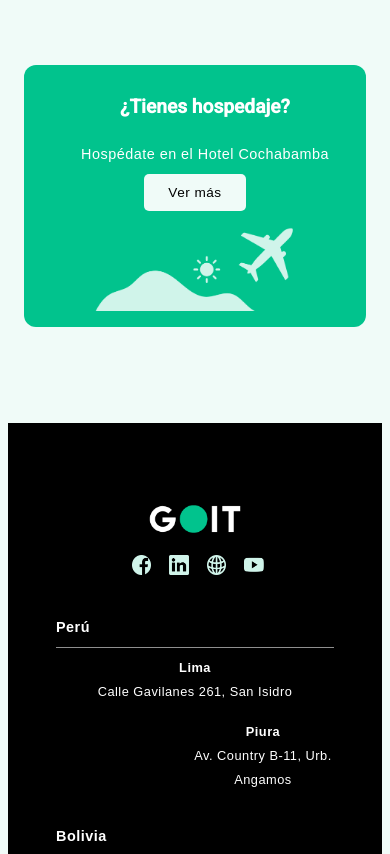
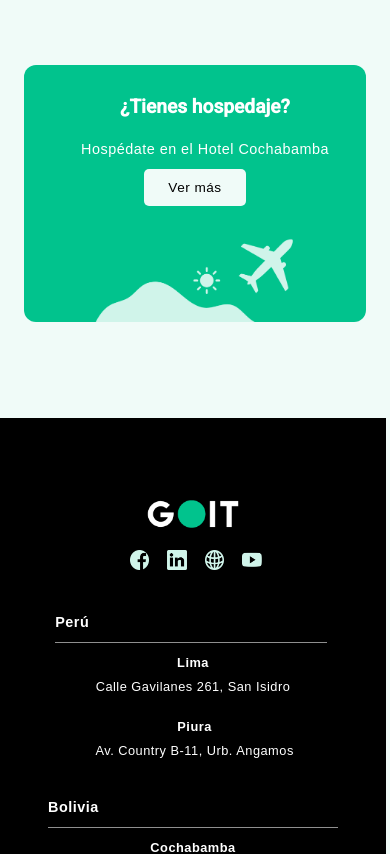
Before and after one commit to Priset/invitacion-web-goit, an Angular app: page / in a window 390 px wide. Shown: the part 4300-5154 px from the top of the page. Built offline with nearby package versions, Linux system fonts and the light colour scheme.

Commit message:
commit with footer and hotel-booking component changed

```diff
--- a/src/app/footer/footer.component.css
+++ b/src/app/footer/footer.component.css
@@ -55,7 +55,13 @@
   font-size: 0.75rem;
 }
 
-.country-title {
+.country-title-peru {
+  font-weight: bold;
+  font-size: 1.2rem;
+  margin-bottom: 0.5rem;
+}
+
+.country-title-bolivia {
   font-weight: bold;
   font-size: 1.2rem;
   margin-bottom: 0.5rem;
@@ -118,7 +124,11 @@
     gap: 1rem; /* Reduce el espacio entre ciudades */
   }
 
-  .country-title {
+  .country-title-peru {
+    font-size: 1rem; /* Reduce ligeramente el tamaño del título */
+  }
+
+  .country-title-bolivia {
     font-size: 1rem; /* Reduce ligeramente el tamaño del título */
   }
 
@@ -161,6 +171,12 @@
     padding: 1rem; /* Reduce el padding general */
   }
 
+  .footer {
+    width: 386px;
+    margin-inline-start: -8px;
+    margin-bottom: -8px;
+  }
+
   .logo {
     width: 6rem; /* Reduce el tamaño del logo */
     margin-top: 0; /* Elimina el margen superior */
@@ -175,12 +191,22 @@
     height: 1.2rem;
   }
 
+  .horizontal-divider-peru {
+    width: 135%;
+    margin-inline-start: -37px;
+}
+
   .city-info {
     flex-direction: column; /* Cambia a disposición vertical */
     align-items: center;
   }
 
-  .country-title {
+  .country-title-peru {
+    font-size: 0.9rem; /* Reduce el tamaño del título */
+    margin-inline-start: -37px;
+  }
+
+  .country-title-bolivia {
     font-size: 0.9rem; /* Reduce el tamaño del título */
   }
 
@@ -190,6 +216,10 @@
     font-size: 0.8rem; /* Texto más compacto */
   }
 
+  .city-piura {
+    margin-left: 0.2rem;
+  }
+
   .copyright-section {
     font-size: 0.65rem; /* Texto más compacto */
     margin-top: 1rem; /* Ajusta el margen superior */
--- a/src/app/footer/footer.component.html
+++ b/src/app/footer/footer.component.html
@@ -34,7 +34,7 @@
 
     <!-- Sección de Perú -->
     <div class="section peru-section">
-      <p class="country-title">Perú</p>
+      <p class="country-title-peru">Perú</p>
       <hr class="horizontal-divider-peru" />
       <div class="city-info">
         <div class="city-lima">
@@ -50,7 +50,7 @@
 
     <!-- Sección de Bolivia -->
     <div class="section bolivia-section">
-      <p class="country-title">Bolivia</p>
+      <p class="country-title-bolivia">Bolivia</p>
       <hr class="horizontal-divider-bolivia" />
       <div class="city-info">
         <div class="city">
--- a/src/app/hotel-booking/hotel-booking.component.css
+++ b/src/app/hotel-booking/hotel-booking.component.css
@@ -116,6 +116,7 @@
 
   .booking-content p {
     font-size: 0.9rem; /* Texto más pequeño */
+    margin-top: -5px;
   }
 
   .booking-button {
@@ -125,11 +126,12 @@
 
   .booking-image {
     max-width: 200px; /* Imagen más pequeña */
-    margin-top: 1rem;
   }
 
   .booking-image img {
-    width: 100%;
-    height: auto; /* Ajusta la altura automáticamente */
+    position: relative;
+    width: 100%; /* Tamaño de la imagen */
+    bottom: -16px;
+    top: 16px;
   }
 }
```
